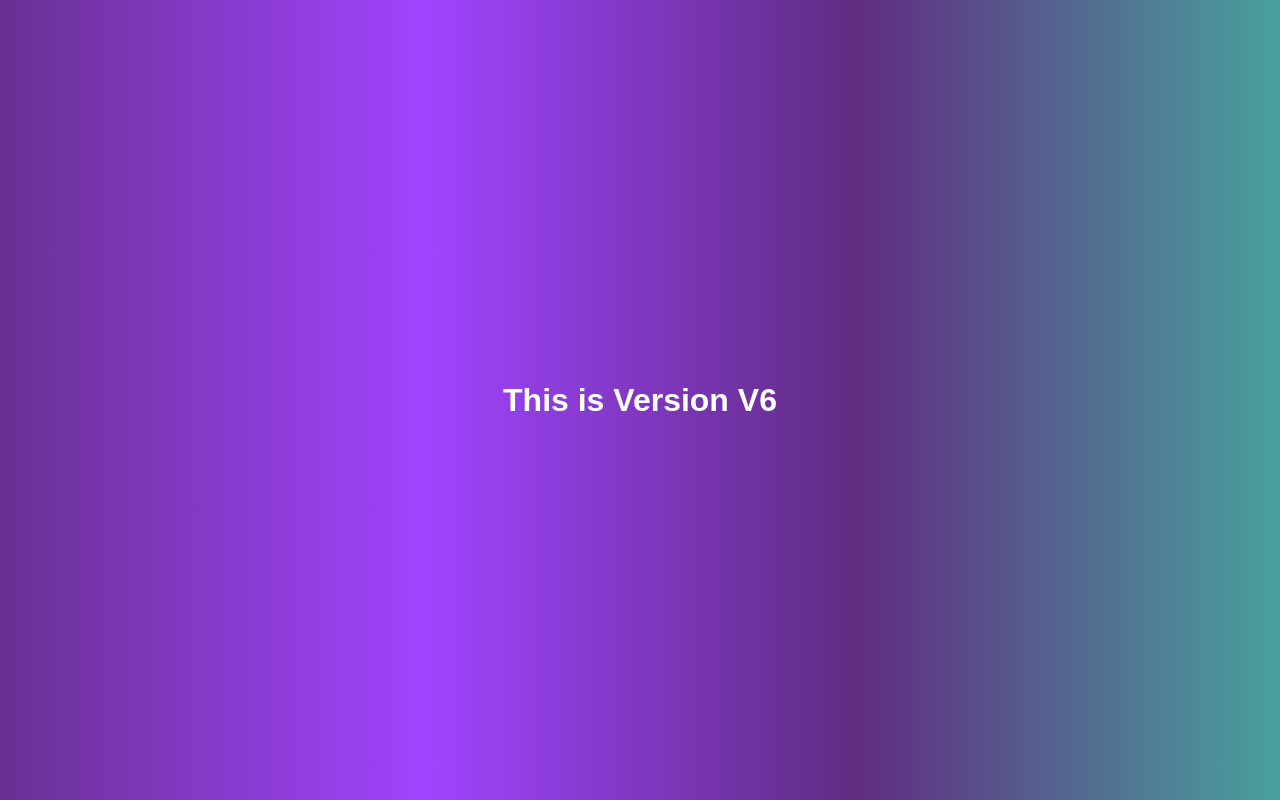
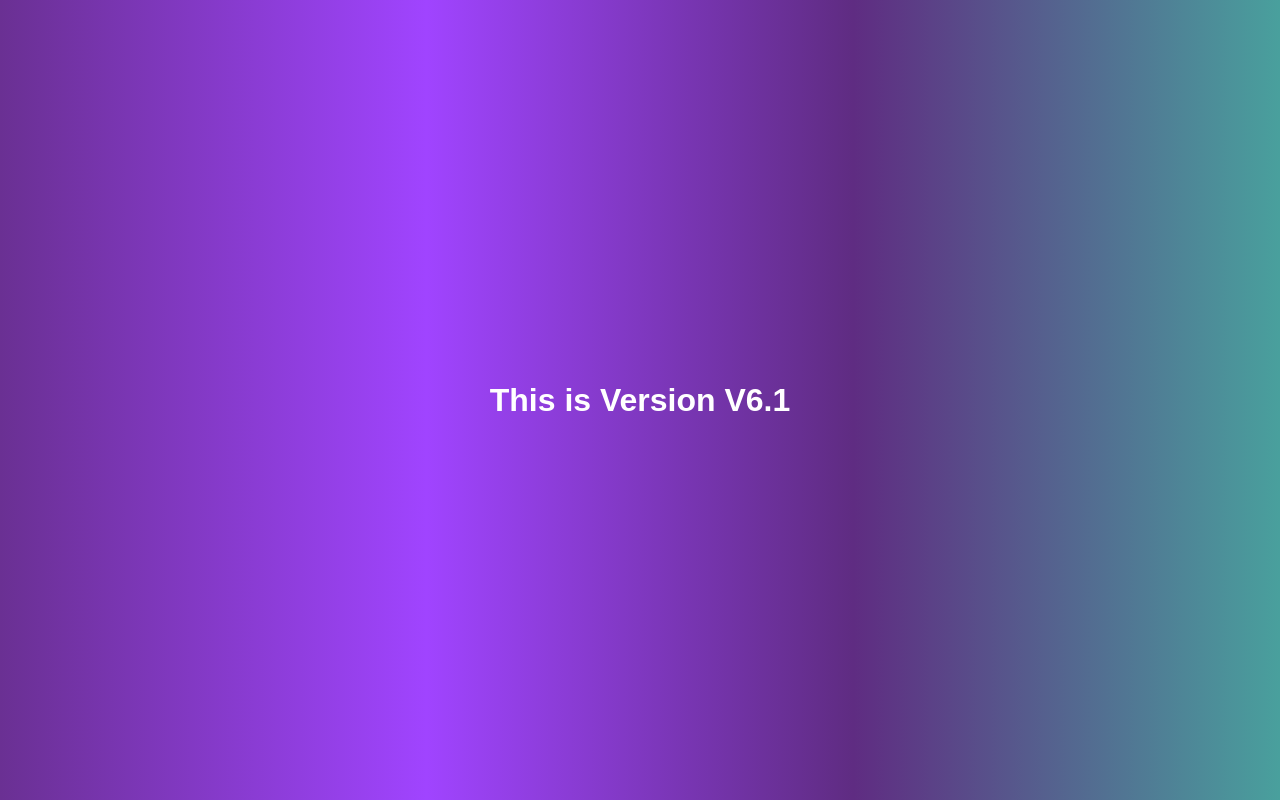
Before and after one commit to amitkhare0201/YT_MPrashant_git, a plain HTML site: page index.html in a window 1280 px wide. Drawn offline with Linux system fonts and the light colour scheme.

Commit message:
Changed the version V6.1

```diff
--- a/index.html
+++ b/index.html
@@ -7,6 +7,6 @@
     <title>Document</title>
 </head>
 <body>
-    <h1>This is Version V6</h1>
+    <h1>This is Version V6.1</h1>
 </body>
 </html>
```
